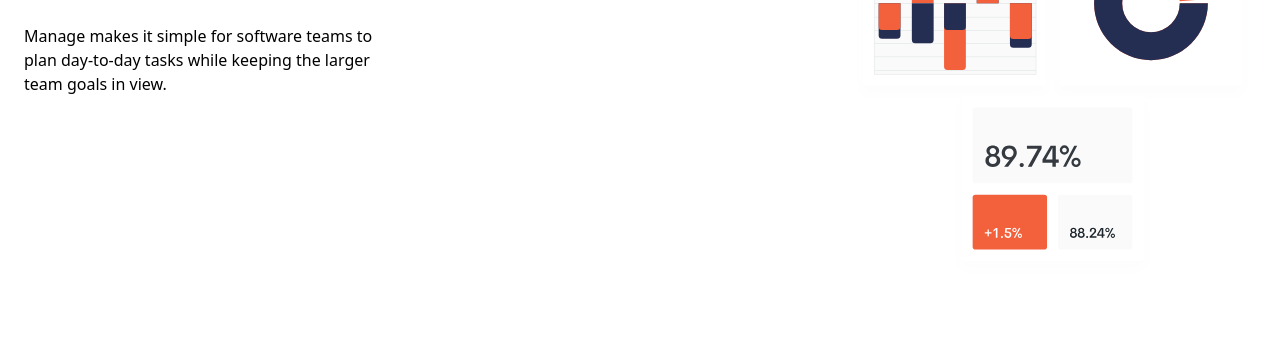
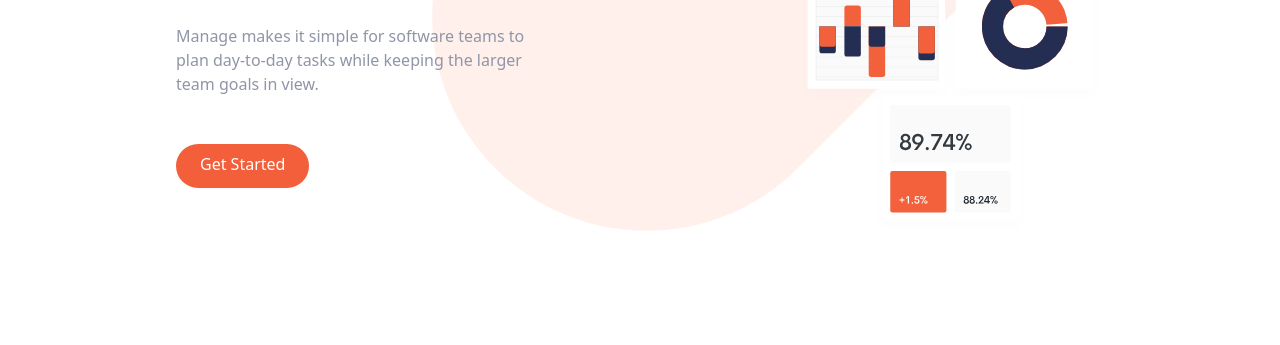
Before and after one commit to juanmaurente/manage-landing-page-master, a website: page index.html in a window 1280 px wide. Shown: the part 252-597 px from the top of the page. Drawn offline with nearby package versions, Linux system fonts and the light colour scheme.

Commit message:
change tailwind to linkt

```diff
--- a/index.html
+++ b/index.html
@@ -4,7 +4,7 @@
 		<meta charset="UTF-8" />
 		<meta http-equiv="X-UA-Compatible" content="IE=edge" />
 		<meta name="viewport" content="width=device-width, initial-scale=1.0" />
-		<script src="https://cdn.tailwindcss.com"></script>
+		<link rel="stylesheet" href="css/main.css" />
 		<title>Manage Landing page</title>
 	</head>
 	<body>
```
